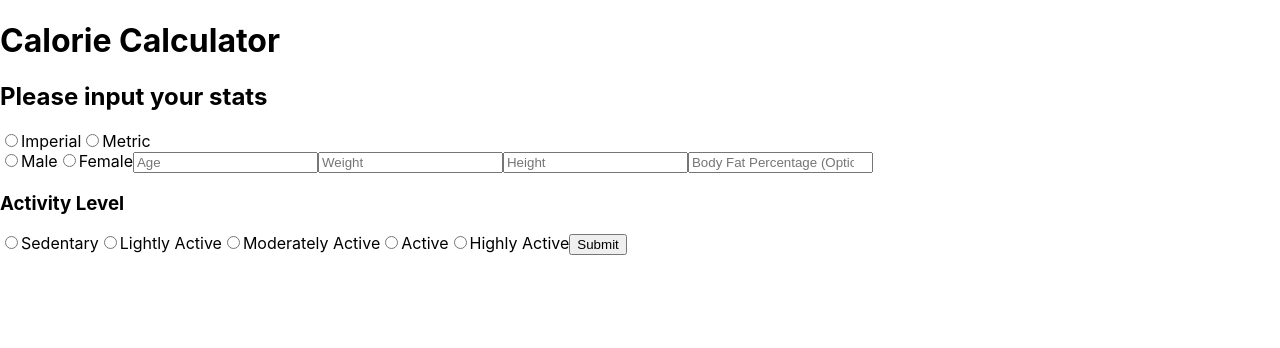
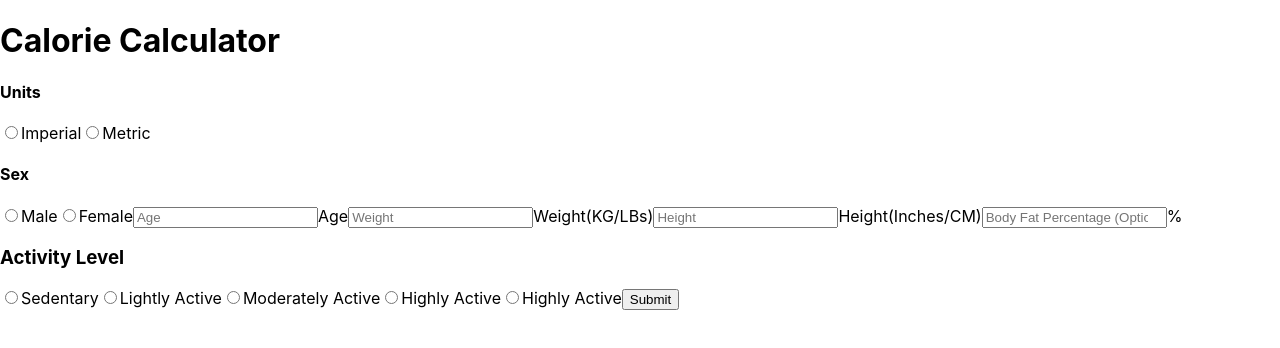
Before and after one commit to EddisonChen/calorie-tracker, a React (Create React App) app in the folder front-end/calorie-front-end/: page / in a window 1280 px wide. Shown: the top 348 px of the page. Built offline with nearby package versions, Linux system fonts and the light colour scheme.

Commit message:
added feature list

```diff
--- a/front-end/calorie-front-end/src/containers/BodyStats/BodyStats.jsx
+++ b/front-end/calorie-front-end/src/containers/BodyStats/BodyStats.jsx
@@ -17,7 +17,7 @@ const BodyStats = (props) => {
     }
 
     const setBodyStats = (event) => {
-        if (event.target.name == "unitType" || event.target.name == "sex" || event.target.name == "activityLevel") {
+        if (event.target.name == "unitType" || event.target.name == "sex") {
             bodyStats[event.target.name] = event.target.value
         } else {
             bodyStats[event.target.name] = Number(event.target.value)
@@ -32,32 +32,10 @@ const BodyStats = (props) => {
         }
     }
 
-    const numerifyActivityLevel = () => {
-        switch(bodyStats["activityLevel"]) {
-            case "sedentary":
-                bodyStats["activityLevel"] = 1.2;
-                break;
-            case "lightly active":
-                bodyStats["activityLevel"] = 1.375;
-                break;
-            case "moderately active":
-                bodyStats["activityLevel"] = 1.55;
-                break;
-            case "active":
-                bodyStats["activityLevel"] = 1.725;
-                break;
-            case "highly active":
-                bodyStats["activityLevel"] = 1.9;
-                break;
-            default:
-        }
-    }
-
     const calculateCalories = () => {
         convertUnits()
         if (bodyStats["unitType"] !== null || bodyStats["sex"] !== null || bodyStats["age"] !== null || bodyStats["weight"] !== null || bodyStats["height"] !== null || bodyStats["activityLevel"] !== null) {
             if (bodyStats["bodyFatPercentage"] == null) {
-                numerifyActivityLevel()
                 let sexValue = null;
                 bodyStats["sex"] == "male" ? sexValue = 5 : sexValue = -151;
                 setCalculatedCalories(Math.round(bodyStats["activityLevel"] * ((10*bodyStats["weight"]) + (6.25*bodyStats["height"]) - 5*bodyStats["age"] - sexValue)))
@@ -72,7 +50,9 @@ const BodyStats = (props) => {
     }
 
     const determineDisplayedMessage = () => {
-        setOutput(calculatedCalories)
+        setOutput(
+            calculatedCalories
+            )
     }
 
     useEffect(determineDisplayedMessage, [calculatedCalories])
@@ -80,24 +60,25 @@ const BodyStats = (props) => {
 
     return (
         <div>
-            <h2>Please input your stats</h2>
-                <div>
-                    <input onClick={setBodyStats} type="radio" name="unitType" value="imperial"></input>Imperial
-                    <input onClick={setBodyStats} type="radio" name="unitType" value="metric"></input>Metric
-                </div>
             <div>
+                <h4>Units</h4>
+                <input onClick={setBodyStats} type="radio" name="unitType" value="imperial"></input>Imperial
+                <input onClick={setBodyStats} type="radio" name="unitType" value="metric"></input>Metric
+            </div>
+            <div>
+                <h4>Sex</h4>
                 <input onClick={setBodyStats} type="radio" name="sex" value="male"></input>Male
                 <input onClick={setBodyStats} type="radio" name="sex" value="female"></input>Female
-                <input onChange={setBodyStats} type="number" name="age" placeholder="Age"></input>
-                <input onChange={setBodyStats} type="number" name="weight" placeholder="Weight"></input>
-                <input onChange={setBodyStats} type="number" name="height" placeholder="Height"></input>
-                <input onChange={setBodyStats} type="number" name="Body Fat Percentage" placeholder="Body Fat Percentage (Optional)"></input>
+                <input onChange={setBodyStats} type="number" name="age" placeholder="Age"></input>Age
+                <input onChange={setBodyStats} type="number" name="weight" placeholder="Weight"></input>Weight(KG/LBs)
+                <input onChange={setBodyStats} type="number" name="height" placeholder="Height"></input>Height(Inches/CM)
+                <input onChange={setBodyStats} type="number" name="Body Fat Percentage" placeholder="Body Fat Percentage (Optional)"></input>%
                 <h3>Activity Level</h3>
-                    <input onClick={setBodyStats} type="radio" name="activityLevel" value="sedentary"></input>Sedentary
-                    <input onClick={setBodyStats} type="radio" name="activityLevel" value="lightly active"></input>Lightly Active
-                    <input onClick={setBodyStats} type="radio" name="activityLevel" value="moderately active"></input>Moderately Active
-                    <input onClick={setBodyStats} type="radio" name="activityLevel" value="active"></input>Active
-                    <input onClick={setBodyStats} type="radio" name="activityLevel" value="highly active"></input>Highly Active
+                    <input onClick={setBodyStats} type="radio" name="activityLevel" value="1.2"></input>Sedentary
+                    <input onClick={setBodyStats} type="radio" name="activityLevel" value="1.375"></input>Lightly Active
+                    <input onClick={setBodyStats} type="radio" name="activityLevel" value="1.55"></input>Moderately Active
+                    <input onClick={setBodyStats} type="radio" name="activityLevel" value="1.725"></input>Highly Active
+                    <input onClick={setBodyStats} type="radio" name="activityLevel" value="1.9"></input>Highly Active
                 <button onClick={calculateCalories}>Submit</button>
             </div>
             <div>
```
